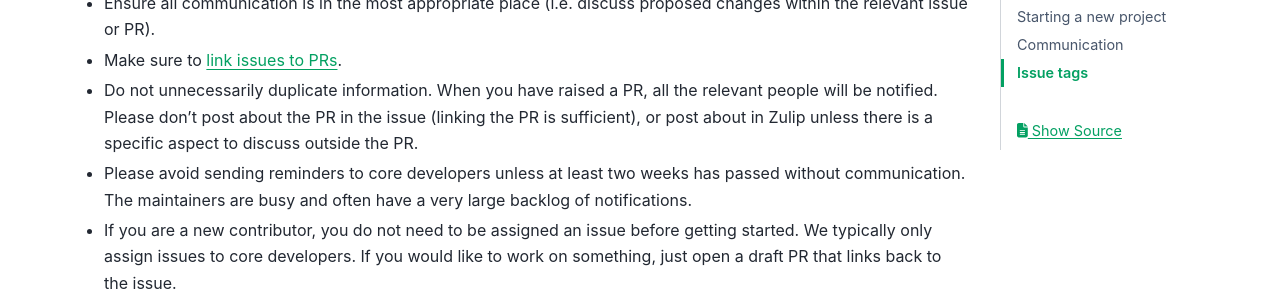
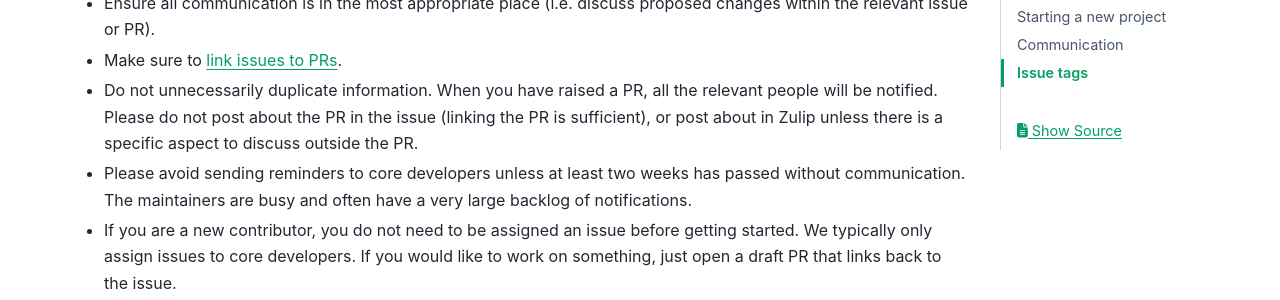
Before and after one commit to neuroinformatics-unit/neuroinformatics-unit.github.io, a Sphinx documentation site: the page built from docs/source/get-involved/development_guidelines.md, in a window 1280 px wide and 900 px high, scrolled down 2375 px. Shown: the part 180-480 px from the top of the window. Built offline with Sphinx 7.4.7 and the PyData theme 0.15.4, drawn with Linux system fonts in a browser that asks for light colours; nearby versions of some CDN libraries.

Commit message:
Update docs/source/get-involved/development_guidelines.md
Co-authored-by: Chang Huan Lo <changhuan.lo@ucl.ac.uk>

```diff
--- a/docs/source/get-involved/development_guidelines.md
+++ b/docs/source/get-involved/development_guidelines.md
@@ -93,7 +93,7 @@ guidelines:
 * Ensure all communication is in the most appropriate place (i.e. discuss proposed changes within the relevant issue or PR).
 * Make sure to [link issues to PRs](https://docs.github.com/en/issues/tracking-your-work-with-issues/using-issues/linking-a-pull-request-to-an-issue).
 * Do not unnecessarily duplicate information. When you have raised a PR, all the relevant people will be notified.
-Please don't post about the PR in the issue (linking the PR is sufficient), or post about in Zulip unless there is a specific aspect to discuss outside the PR.
+Please do not post about the PR in the issue (linking the PR is sufficient), or post about in Zulip unless there is a specific aspect to discuss outside the PR.
 * Please avoid sending reminders to core developers unless at least two weeks has passed without communication. The maintainers are busy and often have a very large backlog of notifications.
 * If you are a new contributor, you do not need to be assigned an issue before getting started. We typically only assign issues to core developers. If you would like to work on something, just open a draft PR that links back to the issue.
 
```
